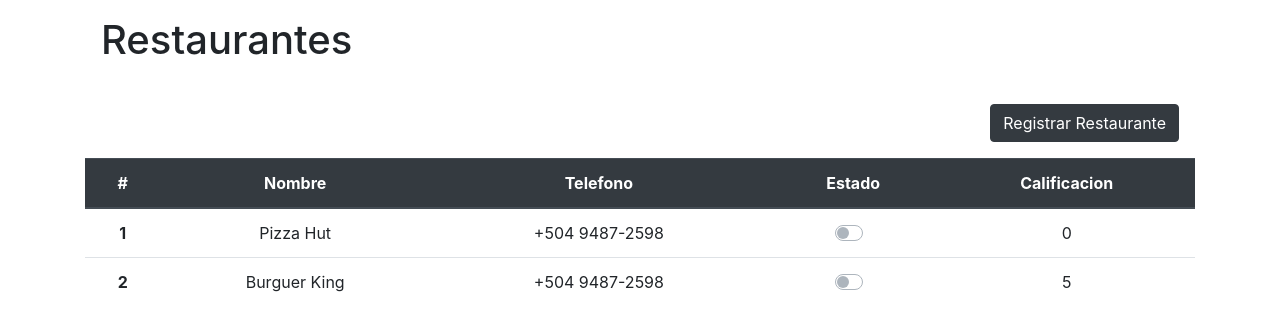
After one commit to kebelandrade/project_food_at_home, a Django app: template food_at_home/food_at_home/templates/administrador/restaurantes.html in a window 1280 px wide. The commit adds this page. Shown: the top 331 px of the page. Run offline with Django 3.2, Linux system fonts and the light colour scheme; the template is opened without the code that fills it, so the values that code supplies are empty; some libraries are stand-ins or nearby versions.

Commit message:
frontend parte administrador

```diff
--- a/food_at_home/food_at_home/static/css/estilos.css
+++ b/food_at_home/food_at_home/static/css/estilos.css
@@ -287,4 +287,6 @@ body{
 
 #formulario input {
     border-radius: 10px;
+    box-shadow: 2px 15px 25px;
+    padding: 80px;
 }
--- /dev/null
+++ b/food_at_home/food_at_home/templates/administrador/restaurantes.html
@@ -0,0 +1,117 @@
+<!DOCTYPE html>
+<html lang="en">
+<head>
+    <link rel="stylesheet" href="https://stackpath.bootstrapcdn.com/bootstrap/4.3.1/css/bootstrap.min.css" integrity="sha384-ggOyR0iXCbMQv3Xipma34MD+dH/1fQ784/j6cY/iJTQUOhcWr7x9JvoRxT2MZw1T" crossorigin="anonymous">
+    <meta charset="UTF-8">
+    <title>Title</title>
+</head>
+<body>
+<!-- Modal -->
+<div class="modal fade" id="exampleModal" tabindex="-1" role="dialog" aria-labelledby="exampleModalLabel" aria-hidden="true">
+  <div class="modal-dialog" role="document">
+    <div class="modal-content">
+      <div class="modal-header">
+        <h5 class="modal-title" id="exampleModalLabel">Datos del Restaurante</h5>
+        <button type="button" class="close" data-dismiss="modal" aria-label="Close">
+          <span aria-hidden="true">&times;</span>
+        </button>
+      </div>
+      <div class="modal-body">
+          <form action="" class="">
+            <div class="form-row">
+                <div class="col-md">
+                    <label for="NombreRestaurante">Nombre del Restaurante</label>
+                    <input type="text" class="form-control" placeholder="Nombre del Restaurante" id="NombreRestaurante" required>
+                    <small>Campo Obligatorio!</small>
+                </div>
+            </div>
+              <br>
+            <div class="form-row">
+                <div class="col-md">
+                    <label for="TelefonoRestaurante">Telefono del Restaurante</label>
+                    <input type="url" class="form-control" placeholder="Nombre del Restaurante" id="TelefonoRestaurante" required>
+                    <small>Campo Obligatorio!</small>
+                </div>
+            </div>
+              <br>
+            <div class="for-row">
+                      <label for="inputState">Categoria</label>
+                      <select id="inputState" class="form-control">
+                        <option selected></option>
+                        <option>1</option>
+                        <option>2</option>
+                        <option>3</option>
+                        <option>4</option>
+                      </select>
+                    <small>Campo Obligatorio!</small>
+            </div>
+            <div class="modal-footer">
+                <input type="submit" class="btn btn-secondary" data-dismiss="modal" value="Cancelar">
+                <input type="submit" class="btn btn-dark" value="Enviar">
+            </div>
+          </form>
+      </div>
+    </div>
+  </div>
+</div>
+
+<div class="container">
+    <div class="flex-row">
+        <div class="d-flex p-3 bd-highlight">
+            <h1>Restaurantes</h1>
+        </div>
+        <div class="d-flex p-3 flex-row-reverse bd-highlight">
+            <button type="button" class="btn btn-dark" data-toggle="modal" data-target="#exampleModal">
+                Registrar Restaurante
+            </button>
+        </div>
+    </div>
+    <div class="flex-row">
+        <table class="table">
+          <thead class="thead-dark" style="text-align: center">
+            <tr>
+              <th scope="col">#</th>
+              <th scope="col">Nombre</th>
+              <th scope="col">Telefono</th>
+              <th scope="col">Estado</th>
+              <th scope="col">Calificacion</th>
+            </tr>
+          </thead>
+          <tbody style="text-align: center">
+            <tr>
+              <th scope="row">1</th>
+              <td>Pizza Hut</td>
+              <td>+504 9487-2598</td>
+              <td>
+                  <div class="custom-control custom-switch">
+                    <input type="checkbox" class="custom-control-input" id="customSwitch1">
+                    <label class="custom-control-label" for="customSwitch1"></label>
+                  </div>
+              </td>
+              <td style="text-align: center">0</td>
+            </tr>
+            <tr>
+              <th scope="row">2</th>
+              <td>Burguer King</td>
+              <td>+504 9487-2598</td>
+              <td>
+                  <div class="custom-control custom-switch">
+                    <input type="checkbox" class="custom-control-input" id="customSwitch2">
+                    <label class="custom-control-label" for="customSwitch2"></label>
+                  </div>
+              </td>
+              <td style="text-align: center">5</td>
+            </tr>
+          </tbody>
+        </table>
+    </div>
+
+</div>
+
+
+<script src="https://code.jquery.com/jquery-3.3.1.slim.min.js" integrity="sha384-q8i/X+965DzO0rT7abK41JStQIAqVgRVzpbzo5smXKp4YfRvH+8abtTE1Pi6jizo" crossorigin="anonymous"></script>
+<script src="https://cdnjs.cloudflare.com/ajax/libs/popper.js/1.14.7/umd/popper.min.js" integrity="sha384-UO2eT0CpHqdSJQ6hJty5KVphtPhzWj9WO1clHTMGa3JDZwrnQq4sF86dIHNDz0W1" crossorigin="anonymous"></script>
+<script src="https://stackpath.bootstrapcdn.com/bootstrap/4.3.1/js/bootstrap.min.js" integrity="sha384-JjSmVgyd0p3pXB1rRibZUAYoIIy6OrQ6VrjIEaFf/nJGzIxFDsf4x0xIM+B07jRM" crossorigin="anonymous"></script>
+
+</body>
+</html>
```
Also changed, not shown: food_at_home/food_at_home/templates/administrador/Empleado.html (added, +10 -0 lines).
